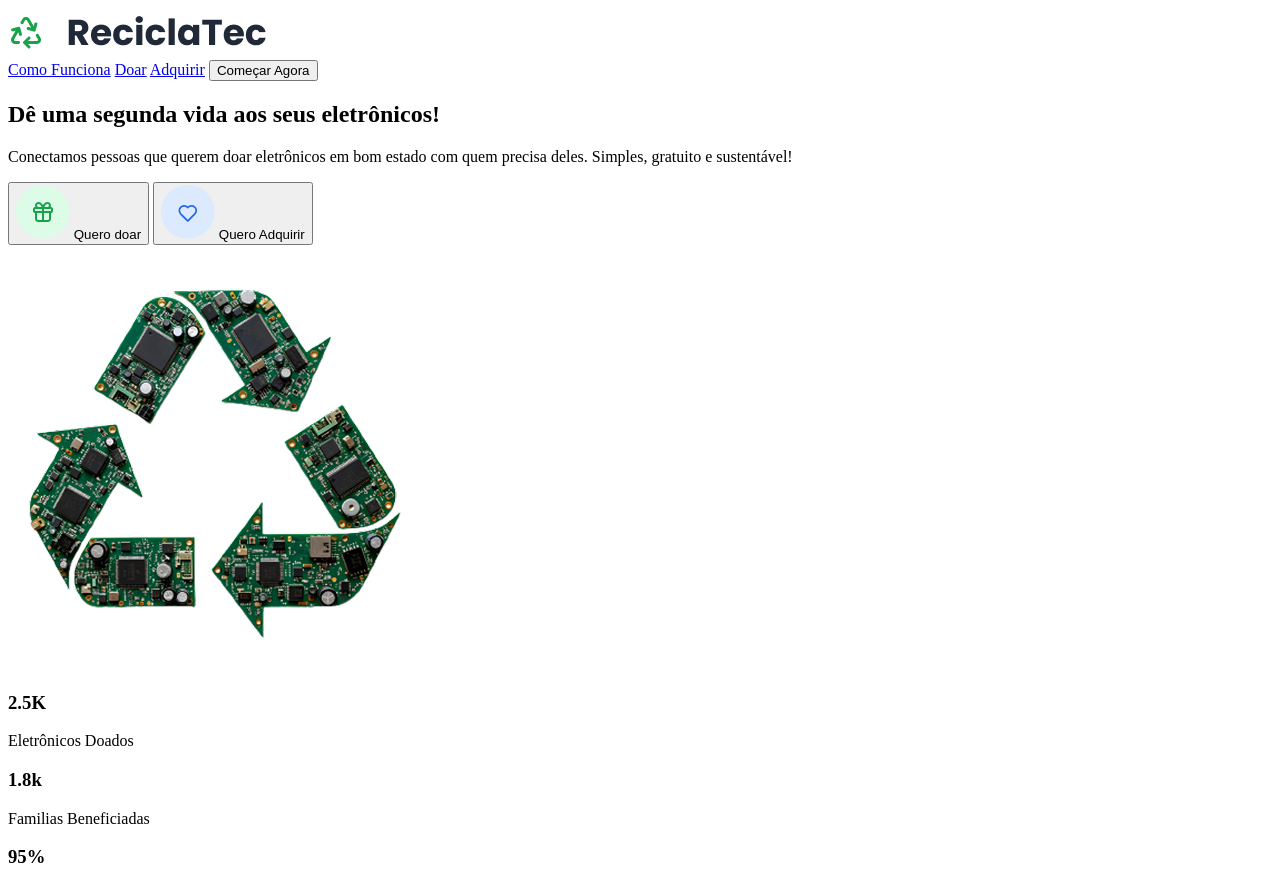
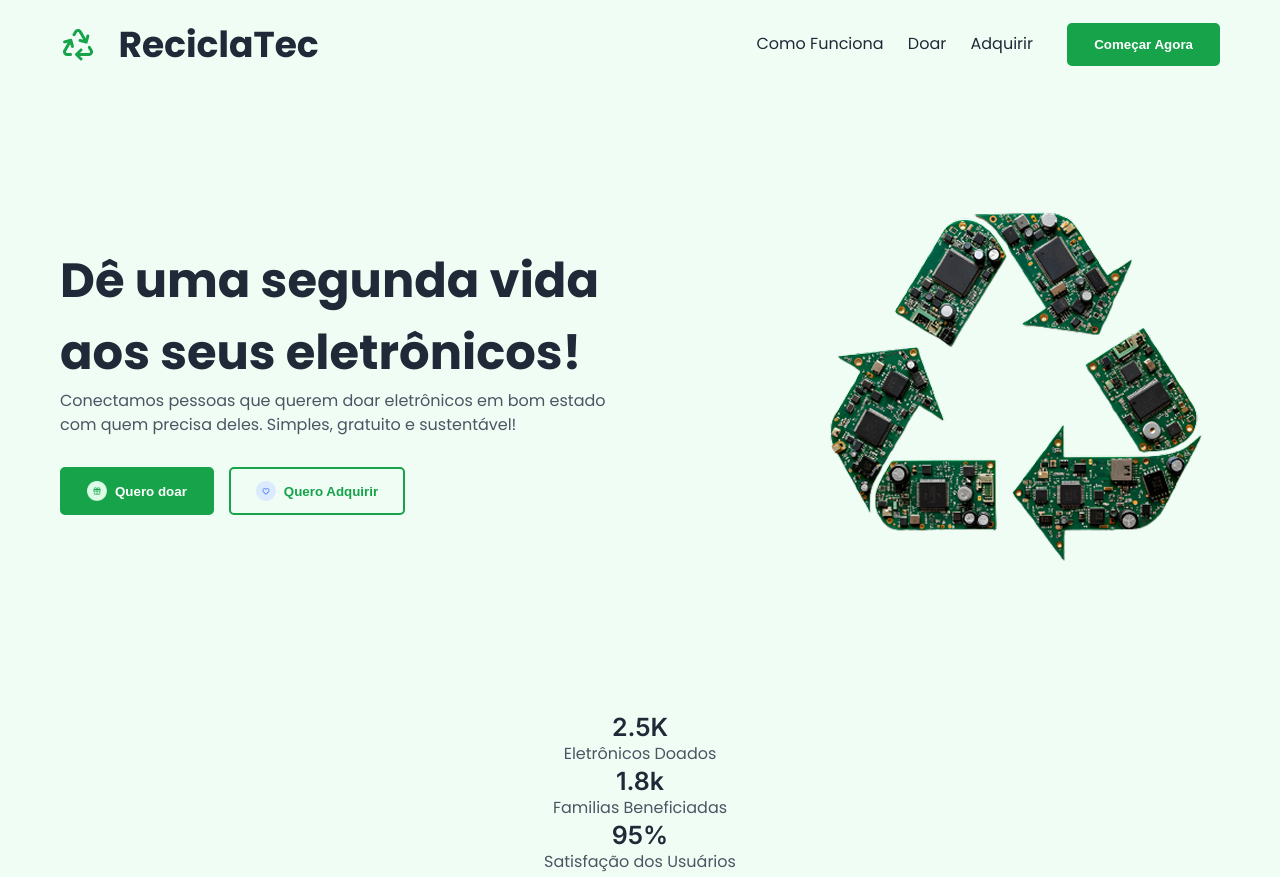
Before and after one commit to obomdev/reciclaTech, a plain HTML site: page index.html in a window 1280 px wide. Shown: the top 877 px of the page. Drawn offline with Linux system fonts and the light colour scheme.

Commit message:
Estilizado a sessão NAV e BANNER

```diff
--- a/style.scss
+++ b/style.scss
@@ -0,0 +1,198 @@
+$verde-principal: #16A34A;
+$azul-secundario: #2563EB;
+$fundo-claro: #F0FDF4;
+$fundo-caixa: #F3F5F8;
+$texto-escuro: #1F2937;
+$texto-claro: #4B5563;
+
+* {
+    margin: 0;
+    padding: 0;
+    box-sizing: border-box;
+}
+
+body {
+    font-family: 'Poppins', sans-serif;
+    background-color: $fundo-claro;
+    color: $texto-escuro;
+}
+
+// Tipografia
+h1, h2 {
+    font-size: 25px;
+    font-family: 'Poppins', sans-serif;
+    color: $texto-escuro;
+}
+
+.banner h2 {
+    font-size: 48px;
+    font-weight: 700;
+}
+
+h3 {
+    font-size: 25px;
+    font-family: 'Inter', sans-serif;
+    color: $texto-escuro;
+}
+
+h4 {
+    font-size: 20px;
+    font-family: 'Inter', sans-serif;
+    color: $texto-escuro;
+}
+
+h5 {
+    font-size: 14px;
+    font-family: 'Inter', sans-serif;
+    color: $texto-escuro;
+}
+
+p {
+    font-size: 16px;
+    font-family: 'Poppins', sans-serif;
+    color: $texto-claro;
+    line-height: 1.5;
+}
+
+a {
+    text-decoration: none;
+    color: $texto-escuro;
+}
+
+
+button {
+    padding: 12px 25px;
+    border: 2px solid $verde-principal;
+    border-radius: 5px;
+    cursor: pointer;
+    font-weight: bold;
+    transition: background-color 0.3s;
+}
+
+.btnNav {
+    background-color: $verde-principal;
+    color: white;
+}
+
+.btnNav:hover {
+    background-color: #13883C;
+}
+
+.btn-doar {
+    background-color: $verde-principal;
+    color: white;
+    display: flex;
+    align-items: center;
+    gap: 8px;
+}
+
+.btn-doar:hover {
+    background-color: #13883C;
+}
+
+.btn-adquirir {
+    background-color: transparent;
+    color: $verde-principal;
+    display: flex;
+    align-items: center;
+    gap: 8px;
+}
+
+.btn-adquirir:hover {
+    background-color: $verde-principal;
+    color: white;
+}
+
+.btn-primario { /* Botão Começar Agora */
+    background-color: $verde-principal;
+    color: white;
+}
+
+.btn-primario:hover {
+    background-color: #13883C;
+}
+
+.btn-secundario { /* Botão Saiba Mais */
+    background-color: transparent;
+    color: $verde-principal;
+}
+
+.btn-secundario:hover {
+    background-color: $verde-principal;
+    color: white;
+}
+
+.cards-produtos button {
+    background-color: $verde-principal;
+    color: white;
+    width: 100%;
+    border-radius: 0 0 8px 8px;
+}
+
+.cards-produtos button:hover {
+    background-color: #13883C;
+}
+
+// Layout Geral
+main {
+    max-width: 1200px;
+    margin: 0 auto;
+    padding: 20px;
+}
+
+section {
+    padding: 60px 0;
+    text-align: center;
+}
+
+// Header
+header {
+    display: flex;
+    justify-content: space-between;
+    align-items: center;
+    padding: 20px;
+    max-width: 1200px;
+    margin: 0 auto;
+}
+
+header nav a {
+    margin-left: 20px;
+}
+
+header nav .btnNav {
+    margin-left: 30px;
+}
+
+// Banner
+.banner {
+    display: flex;
+    justify-content: space-between;
+    align-items: center;
+    gap: 50px;
+    padding-top: 60px;
+    text-align: left;
+}
+
+.banner-conteudo {
+    max-width: 50%;
+}
+
+.banner p {
+    max-width: 100%;
+    margin-bottom: 30px;
+}
+
+.btnBanner {
+    display: flex;
+    gap: 15px;
+}
+
+.banner-imagem {
+    max-width: 40%;
+    height: auto;
+}
+
+.btn-doar img, .btn-adquirir img {
+    width: 20px;
+    height: 20px;
+}
```
Also changed, not shown: style.css, 1 other file.
